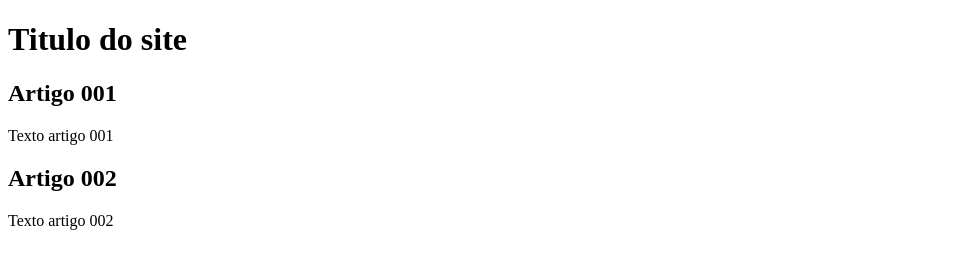
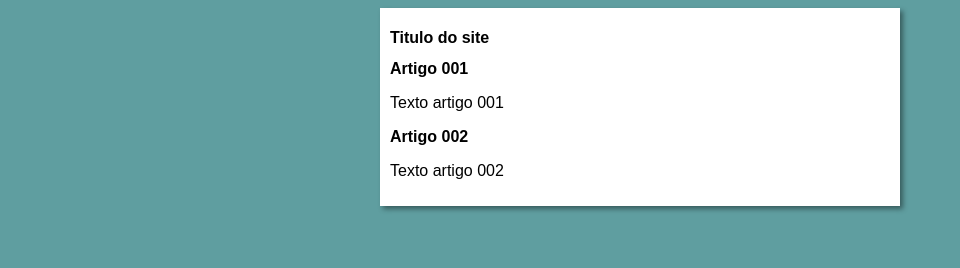
Before and after one commit to Emerson80/projeto-site, a plain HTML site: page index.html in a window 1280 px wide. Shown: the whole page, without its empty margins (0-960 px from the left). Drawn offline with Linux system fonts and the light colour scheme.

Commit message:
Design iniciado

```diff
--- /dev/null
+++ b/estilos/style.css
@@ -0,0 +1,16 @@
+* {
+font-family: Arial, Helvetica, sans-serif;
+font-size: 16px;
+}
+
+body {
+    background-color: cadetblue;
+}
+
+main {
+    background-color: white;
+    width: 500px;
+    margin: auto;
+    padding: 10px;
+    box-shadow: 3px 3px 5px rgba(0, 0, 0, 0.418);
+}
--- a/index.html
+++ b/index.html
@@ -4,6 +4,7 @@
     <meta charset="UTF-8">
     <meta name="viewport" content="width=device-width, initial-scale=1.0">
     <title>Titulo do site</title>
+    <link rel="stylesheet" href="estilos/style.css">
 </head>
 <body>
    <main>
```
